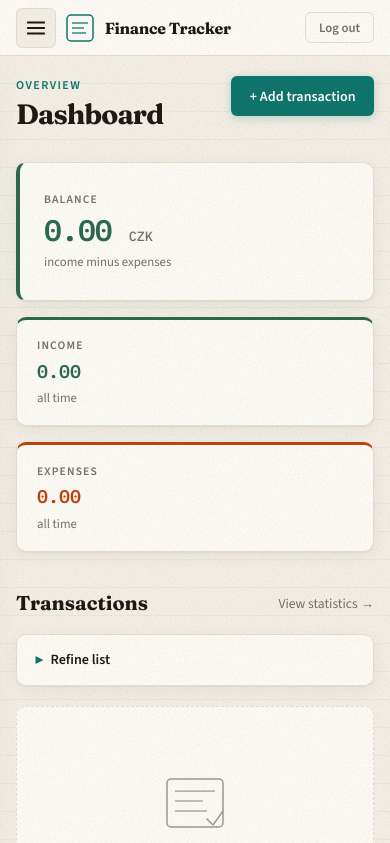
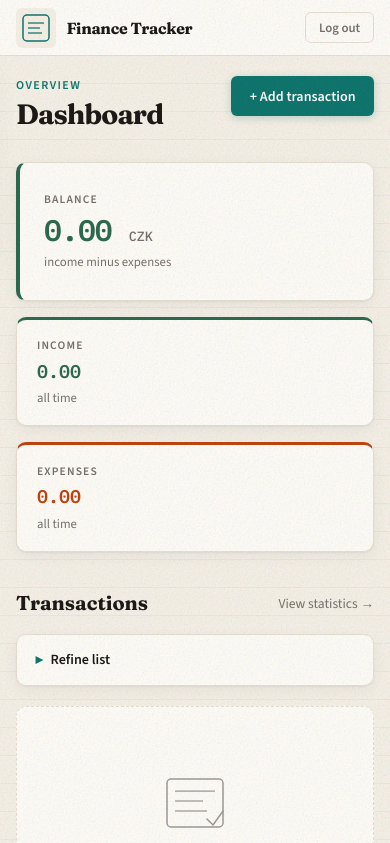
Before and after one commit to petkov93/finance-tracker, a Django app: page / in a window 390 px wide. Shown: the top 843 px of the page. Run offline with Django 5.2, Linux system fonts and the light colour scheme; the visitor is signed in with stand-in values (Sample User, id 1); data that the repository does not hold is empty.

Commit message:
some minor cosmetic changes to the logo/sidebar

```diff
--- a/financetracker/static/financetracker/css/style.css
+++ b/financetracker/static/financetracker/css/style.css
@@ -120,7 +120,7 @@ a { color: inherit; text-decoration: none; }
   width: 40px;
   height: 40px;
   padding: 0;
-  border: 1px solid var(--border);
+  border: 0px solid var(--border);
   border-radius: var(--radius-sm);
   background: var(--bg);
   color: var(--ink);
@@ -196,7 +196,7 @@ body.sidebar-mobile-open .sidebar-backdrop {
   padding: 1.25rem 0.75rem;
   position: sticky;
   top: var(--topbar-h);
-  height: calc(100vh - var(--topbar-h));
+  height: auto;
   overflow-x: hidden;
   overflow-y: auto;
   transition: width 0.25s var(--ease), padding 0.25s var(--ease);
@@ -1186,7 +1186,7 @@ body.sidebar-collapsed .sidebar-link.active::before {
     left: 0;
     top: var(--topbar-h);
     width: min(280px, 85vw);
-    height: calc(100vh - var(--topbar-h));
+    height: auto;
     transform: translateX(-105%);
     transition: transform 0.28s var(--ease);
     box-shadow: var(--shadow-lg);
--- a/financetracker/templates/financetracker/base.html
+++ b/financetracker/templates/financetracker/base.html
@@ -18,21 +18,22 @@
     <div class="topbar-start">
       {% if user.is_authenticated %}
       <button type="button" class="sidebar-toggle" aria-expanded="true" aria-controls="sidebar-nav" aria-label="Toggle navigation">
-        <svg class="icon-menu" xmlns="http://www.w3.org/2000/svg" width="22" height="22" viewBox="0 0 24 24" fill="none" stroke="currentColor" stroke-width="2" stroke-linecap="round" aria-hidden="true">
+        <!-- <svg class="icon-menu" xmlns="http://www.w3.org/2000/svg" width="22" height="22" viewBox="0 0 24 24" fill="none" stroke="currentColor" stroke-width="2" stroke-linecap="round" aria-hidden="true">
           <line x1="3" y1="6" x2="21" y2="6"/><line x1="3" y1="12" x2="21" y2="12"/><line x1="3" y1="18" x2="21" y2="18"/>
         </svg>
         <svg class="icon-close" xmlns="http://www.w3.org/2000/svg" width="22" height="22" viewBox="0 0 24 24" fill="none" stroke="currentColor" stroke-width="2" stroke-linecap="round" aria-hidden="true">
           <line x1="18" y1="6" x2="6" y2="18"/><line x1="6" y1="6" x2="18" y2="18"/>
-        </svg>
-      </button>
-      {% endif %}
-      <a href="{% if user.is_authenticated %}{% url 'dashboard' %}{% else %}{% url 'login' %}{% endif %}" class="brand">
+        </svg> -->
         <svg class="brand-mark" width="28" height="28" viewBox="0 0 28 28" fill="none" aria-hidden="true">
           <rect x="1" y="1" width="26" height="26" rx="4" stroke="currentColor" stroke-width="1.5"/>
           <line x1="6" y1="9" x2="22" y2="9" stroke="currentColor" stroke-width="1.25"/>
           <line x1="6" y1="14" x2="18" y2="14" stroke="currentColor" stroke-width="1.25"/>
           <line x1="6" y1="19" x2="20" y2="19" stroke="currentColor" stroke-width="1.25"/>
         </svg>
+      </button>
+      {% endif %}
+      <a href="{% if user.is_authenticated %}{% url 'dashboard' %}{% else %}{% url 'login' %}{% endif %}" class="brand">
+
         <span class="brand-name">Finance Tracker</span>
       </a>
     </div>
```
